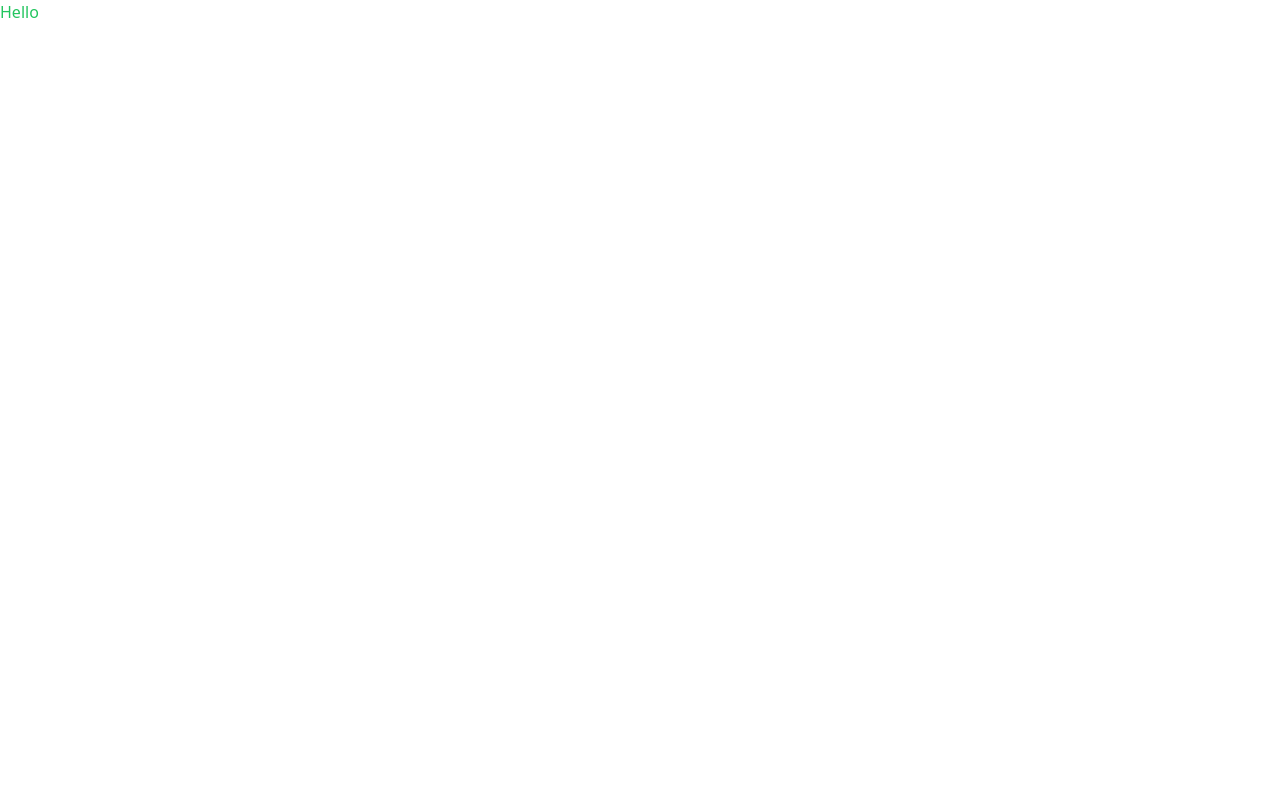
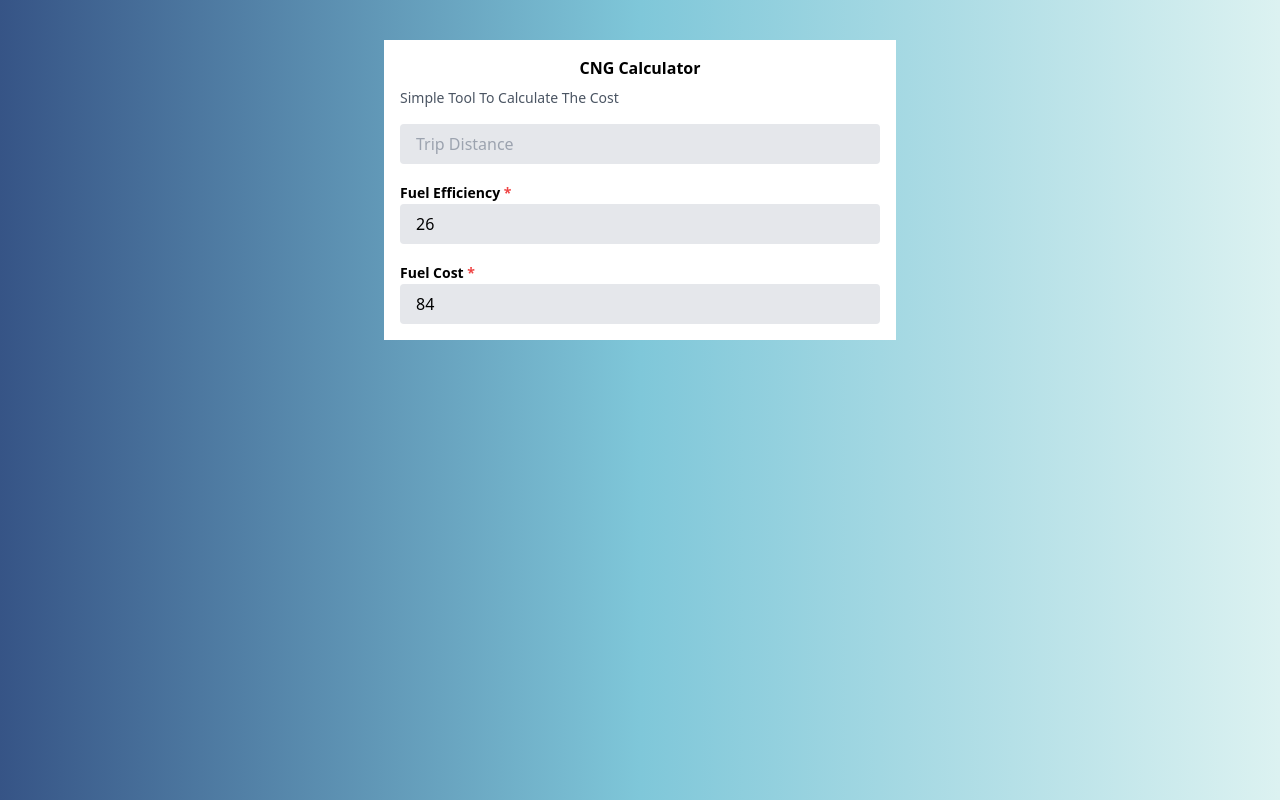
Before and after one commit to san1234100/CNG-Calculator, a website: page index.html in a window 1280 px wide. Drawn offline with Linux system fonts and the light colour scheme.

Commit message:
design:index.html

```diff
--- a/index.html
+++ b/index.html
@@ -6,7 +6,23 @@
     <title>CNG-Calculator</title>
     <link rel="stylesheet" href="./assets/css/output.css">
 </head>
-<body>
-    <h1 class="text-green-500">Hello</h1>
+<body class="bg-gradient-to-r from-DarkBlue via-[#7FC7D9] to-[#DCF2F1] ">
+<div class="bg-white max-w-lg mt-10 mx-auto p-4">
+    <div>
+        <h1 class="font-bold text-center">CNG Calculator</h1>
+        <p class="font-medium text-sm text-gray-600 mt-2">Simple Tool To Calculate The Cost</p>
+    </div>
+     <div class="mt-4 space-y-4">
+        <input type="number" placeholder="Trip Distance" class="px-4 py-2 outline-none bg-gray-200 rounded w-full">
+        <div>
+            <label for="fuel-efficiency" class="font-semibold text-sm">Fuel Efficiency <span class="text-red-500">*</span></label>
+            <input type="number" id="fuel-efficiency" placeholder="Fuel Efficiency" value="26" class="px-4 py-2 outline-none bg-gray-200 rounded w-full">
+        </div>
+        <div>
+            <label for="fuel-cost" class="font-semibold text-sm">Fuel Cost <span class="text-red-500">*</span></label>
+            <input type="number" id="fuel-cost" placeholder="Fuel Cost" value="84" class="px-4 py-2 outline-none bg-gray-200 rounded w-full">
+        </div>
+    </div>
+</div>
 </body>
 </html>
--- a/tailwind.config.js
+++ b/tailwind.config.js
@@ -2,7 +2,11 @@
 module.exports = {
   content: ["./**/*.{html,js}"],
   theme: {
-    extend: {},
+    extend: {
+      colors:{
+        'DarkBlue':'#365486'
+      }
+    },
   },
   plugins: [],
 }
```
Also changed, not shown: assets/css/output.css.
